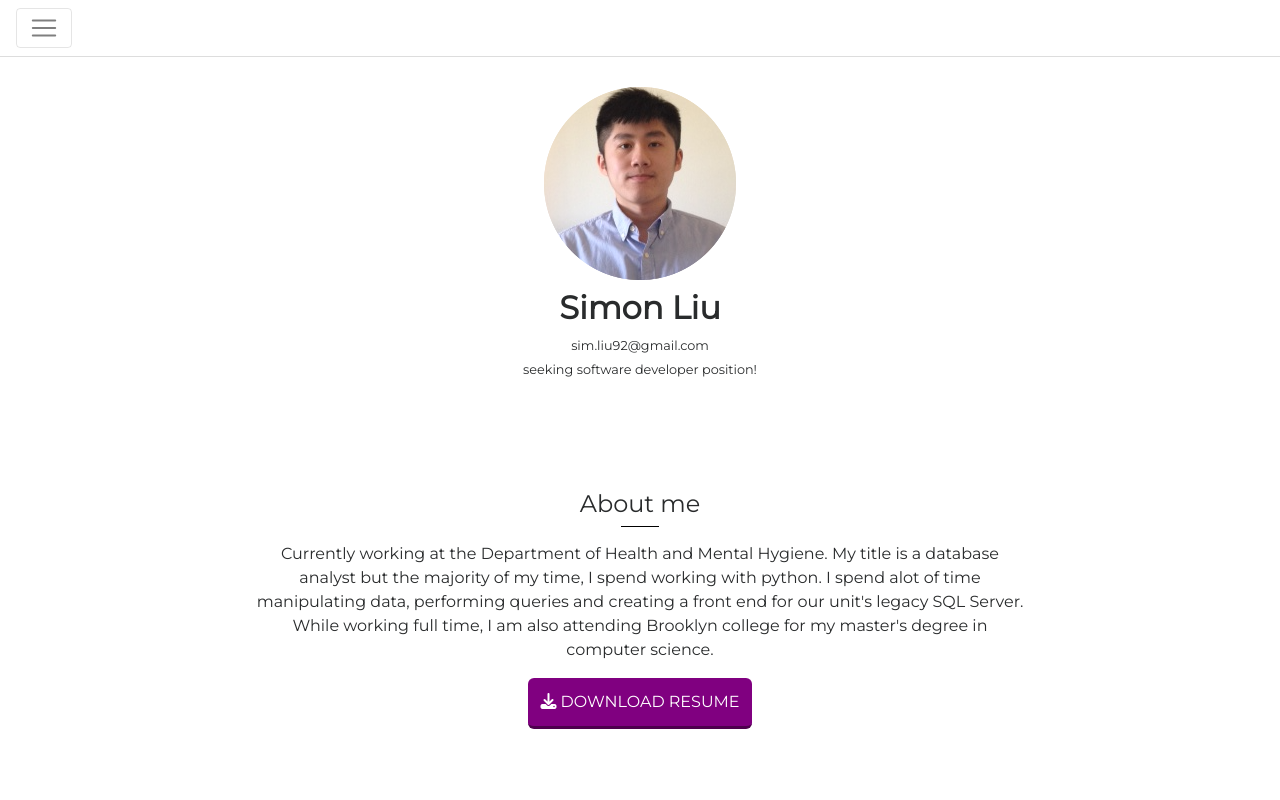
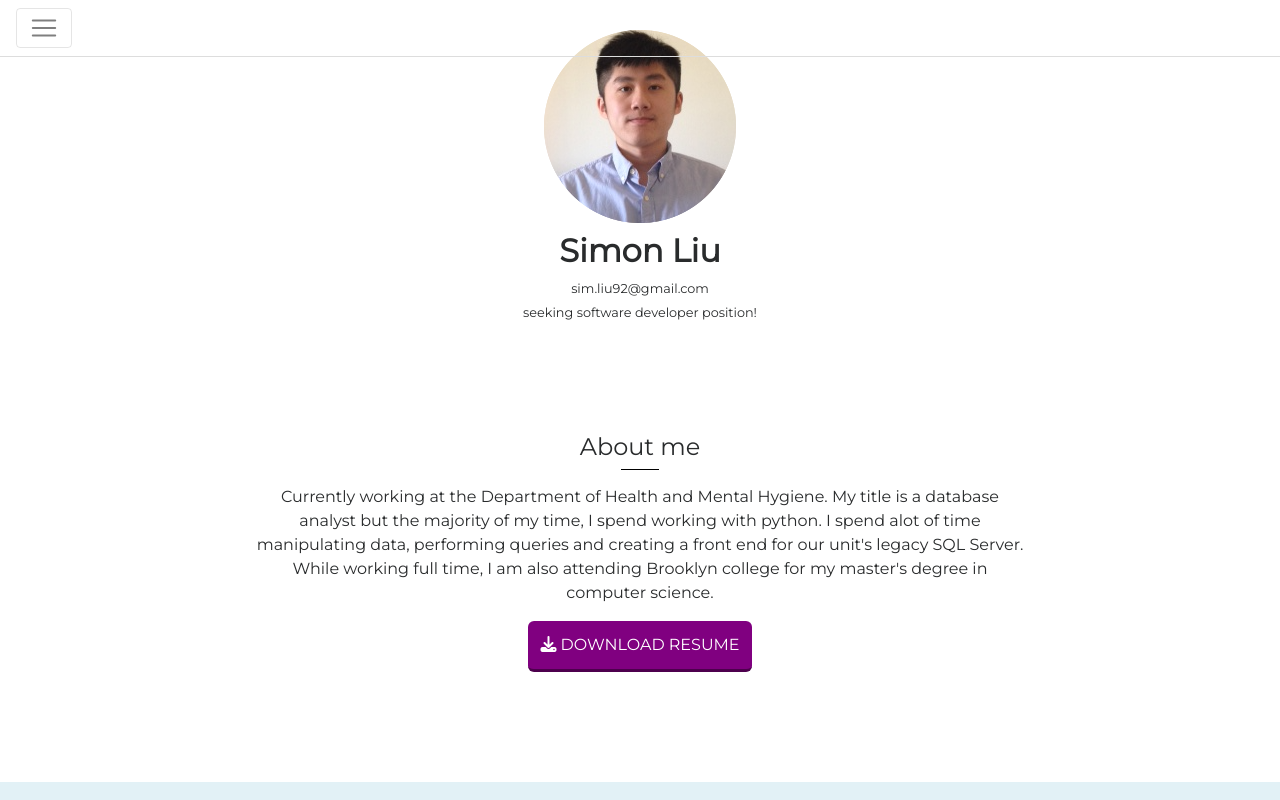
Before and after one commit to psymen145/personalsite, a plain HTML site: page index.html in a window 1280 px wide. Shown: the top 800 px of the page. Drawn offline with nearby package versions, Linux system fonts and the light colour scheme.

Commit message:
header fixed

```diff
--- a/index.html
+++ b/index.html
@@ -24,7 +24,7 @@
         </script>
     </head>
     <body>
-        <div class="navbar navbar-expand-md navbar-light">
+        <div class="navbar navbar-expand-md fixed-top navbar-light">
             <button class="navbar-toggler" type="button" data-toggle="collapse" data-target="#top-nav">
                 <span class="navbar-toggler-icon"></span>
             </button>
```
